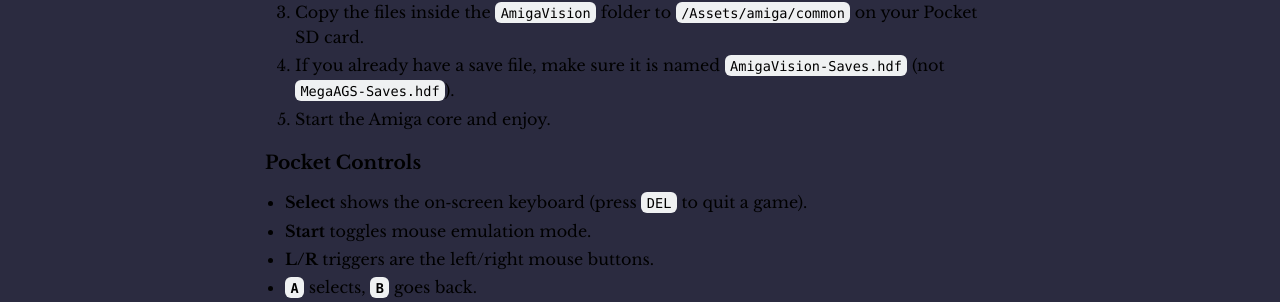
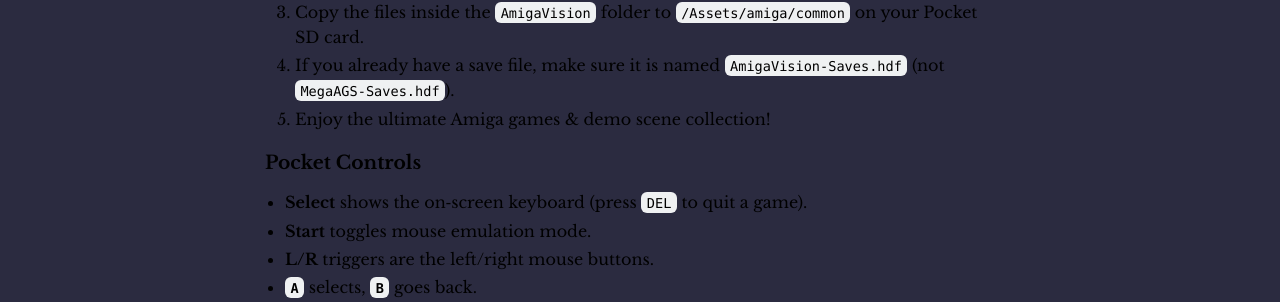
Before and after one commit to amigavision/amigavision.github.io, a Jekyll site: the page built from download/pocket.html, in a window 1280 px wide. Shown: the part 730-1032 px from the top of the page. Built offline with Jekyll 4.4.1, drawn with Linux system fonts in a browser that asks for light colours.

Commit message:
Make consistent

```diff
--- a/download/pocket.html
+++ b/download/pocket.html
@@ -20,7 +20,7 @@
       <li><div class="button alt"><a target="_blank" href="https://archive.org/details/software?query=amigavision+for+emulators">⬇️ Download AmigaVision for Analogue Pocket</a> and and extract the archive on your computer.</li>
       <li>Copy the files inside the <code>AmigaVision</code> folder to <code>/Assets/amiga/common</code> on your Pocket SD card.</li>
       <li>If you already have a save file, make sure it is named <code>AmigaVision-Saves.hdf</code> (not <code>MegaAGS-Saves.hdf</code>).</li>
-      <li>Start the Amiga core and enjoy.</li>
+      <li>Enjoy the ultimate Amiga games & demo scene collection!</li>
     </ol>
 
     <h3>Pocket Controls</h3>
```
